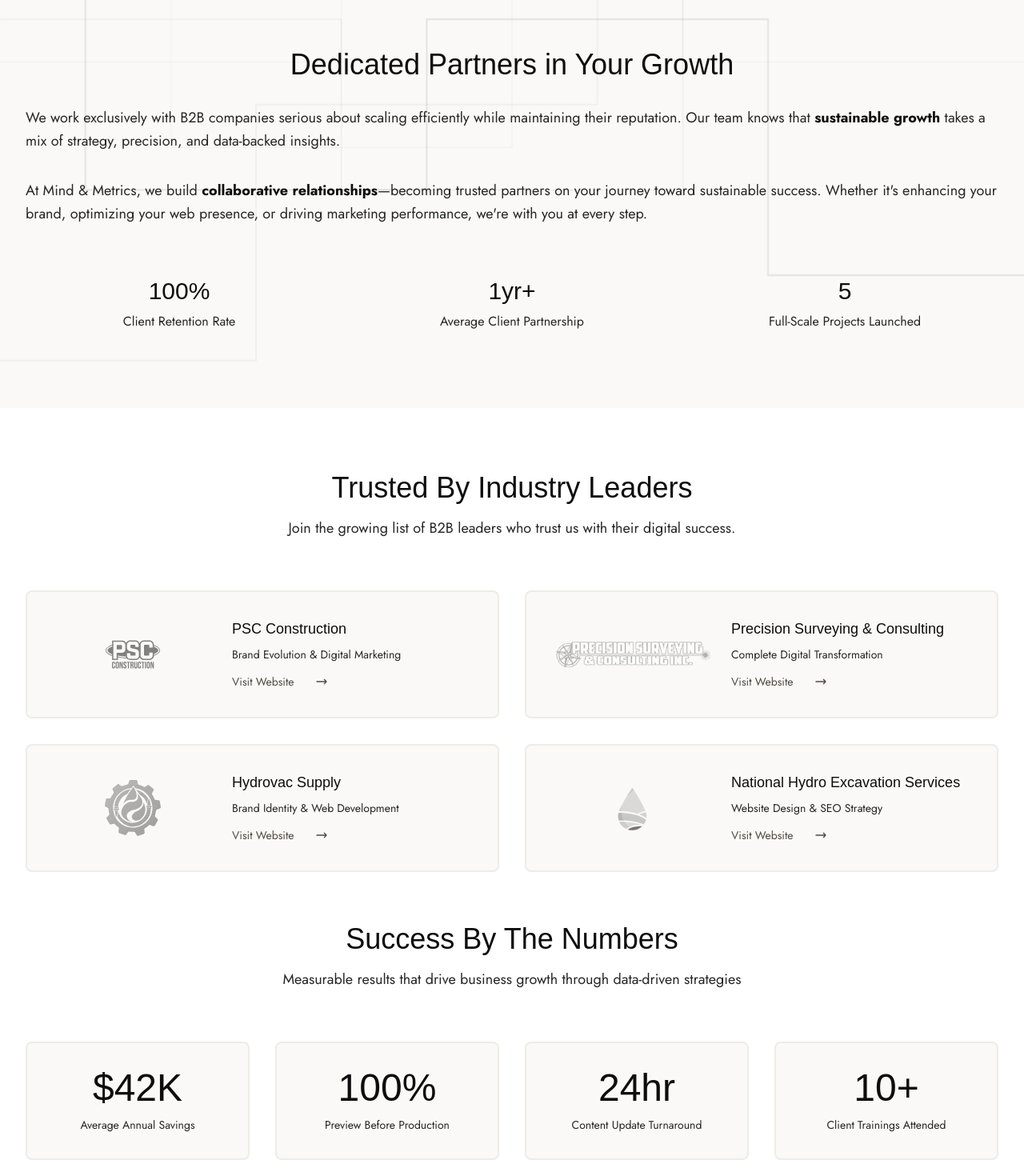
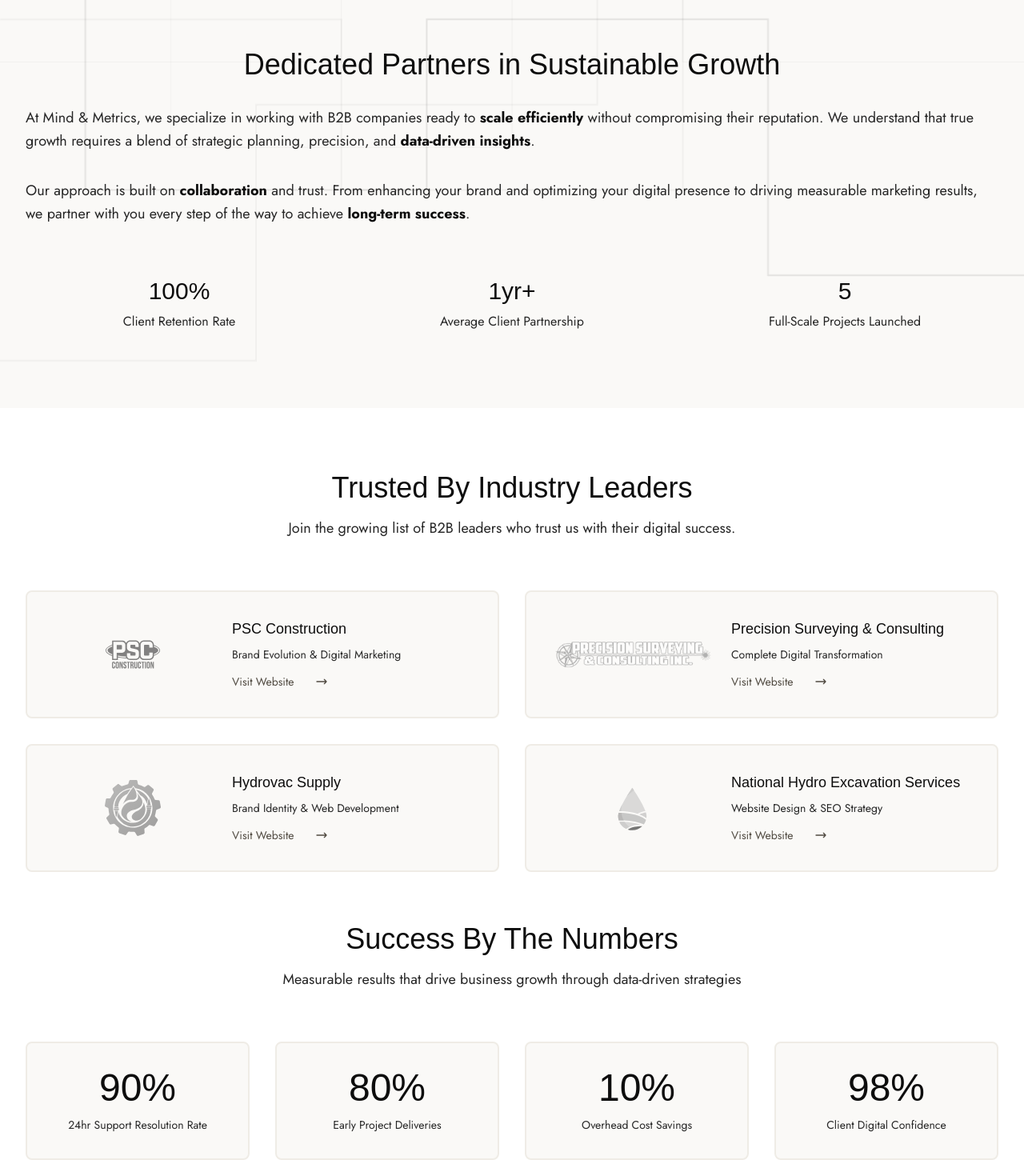
Before and after one commit to Kalikoze/mind-and-metrics-branding, a Next.js app: page / in a window 1280 px wide. Shown: the part 660-2130 px from the top of the page at 80% size. Built offline with nearby package versions, Linux system fonts and the light colour scheme; a web font is replaced by a local one.

Commit message:
Refactor: Update copy through multiple parts on the website and remove extra images, leaving the core background image for the hero section

```diff
--- a/app/about/page.tsx
+++ b/app/about/page.tsx
@@ -10,12 +10,20 @@ export default function About() {
     title: "A Better Way to Serve Your Brand",
     paragraphs: [
       {
-        text: "For years, we partnered with marketing agencies that failed to build a meaningful relationship with us or truly understand the unique needs of our business. As we worked to scale, we realized that the support we were receiving wasn't aligned with where we were headed. Every suggestion we made for a new approaches or shared feedback on how we wanted to market our business, the response was always, \"That's just not how it's done.\" The strategies we were presented with were not driven by data that was relevant to our business goals, leaving us with numbers that didn't provide actionable insights.",
-        highlights: ["meaningful relationship", "unique needs"]
+        text: "For years, we worked with marketing agencies that failed to build meaningful relationships or truly understand the unique needs of our business. As we scaled, it became clear that the support we were receiving didn't align with our goals. Every time we suggested new approaches or shared feedback on how we wanted to market our business, the response was always, \"That's just not how it's done.\"",
+        highlights: ["meaningful relationships", "unique needs"]
       },
       {
-        text: "The website they built for us wasn't a custom solution—it was a generic template that didn't reflect our brand or the vision we had for our future. They didn't take the time to understand what made our business unique or why certain approaches mattered. Instead of empowering us to grow, their process created more obstacles. Why wasn't the team listening to us—the people who know the business inside and out? What was meant to save time and drive growth only added to our frustrations. That's when Mind and Metrics was created. We know businesses like yours needed more than just a vendor—they needed a true partner. Mind and Metrics was built be that advocate: a team focused on understanding your business, supporting your growth, and delivering strategies based on data and insights that matter. With personalized care and a tailored approach, we handle all things marketing and branding, so you can get back to running your business and achieving your goals.",
-        highlights: ["true partner", "personalized care"]
+        text: "The strategies presented weren't backed by data relevant to our business, leaving us with numbers that lacked actionable insights. The website they built wasn't custom—it was a generic template that didn't reflect our brand or vision. They didn't take the time to understand what made us unique or why certain approaches mattered. Instead of empowering our growth, their process added obstacles.",
+        highlights: ["data-driven insights", "custom solutions"]
+      },
+      {
+        text: "Why wasn't the team listening to us—the people who know our business inside and out? What was meant to save time and drive growth only added to our frustration. That's when Mind & Metrics was born.",
+        highlights: ["business expertise", "transformative change"]
+      },
+      {
+        text: "We realized businesses like yours need more than just a vendor—they need a true partner. At Mind & Metrics, we're focused on understanding your business, supporting your growth, and delivering data-driven strategies that matter. With a personalized approach, we handle all things marketing and branding so you can get back to doing what you do best running your business and achieving your goals.",
+        highlights: ["true partner", "personalized approach"]
       }
     ],
     stats: [
@@ -28,9 +36,8 @@ export default function About() {
   return (
     <main>
       <Hero
-        title="Where Strategy Meets Reputation and Results"
-        subtitle="Building lasting partnerships with B2B leaders through data-driven solutions and collaborative excellence."
-        showBackground={false}
+        title="Where Strategy, Reputation, and Results Align"
+        subtitle="We create lasting partnerships with B2B leaders, delivering data-driven solutions through collaboration and precision."
       />
       <ValueProposition {...valuePropositionData} />
       <TeamLeaders />
--- a/app/contact/page.tsx
+++ b/app/contact/page.tsx
@@ -7,9 +7,8 @@ export default function Contact() {
   return (
     <main>
       <Hero
-        title="Start Your Growth Journey"
-        subtitle="Ready to transform your brand with data-driven strategies? Let's discuss how we can help your business reach its full potential."
-        showBackground={false}
+        title="Begin Your Brand Transformation"
+        subtitle="Ready to elevate your brand with data-driven strategies? Let's explore how we can help your business unlock its full potential and drive lasting growth."
       />
       <ContactSection />
     </main>
--- a/app/page.tsx
+++ b/app/page.tsx
@@ -8,15 +8,15 @@ import ClientShowcase from '@/components/pages/home/ClientShowcase';
 
 export default function Home() {
   const valuePropositionData = {
-    title: "Dedicated Partners in Your Growth",
+    title: "Dedicated Partners in Sustainable Growth",
     paragraphs: [
       {
-        text: "We work exclusively with B2B companies serious about scaling efficiently while maintaining their reputation. Our team knows that sustainable growth takes a mix of strategy, precision, and data-backed insights.",
-        highlights: ["sustainable growth"]
+        text: "At Mind & Metrics, we specialize in working with B2B companies ready to scale efficiently without compromising their reputation. We understand that true growth requires a blend of strategic planning, precision, and data-driven insights.",
+        highlights: ["scale efficiently", "data-driven insights"]
       },
       {
-        text: "At Mind & Metrics, we build collaborative relationships—becoming trusted partners on your journey toward sustainable success. Whether it's enhancing your brand, optimizing your web presence, or driving marketing performance, we're with you at every step.",
-        highlights: ["collaborative relationships"]
+        text: "Our approach is built on collaboration and trust. From enhancing your brand and optimizing your digital presence to driving measurable marketing results, we partner with you every step of the way to achieve long-term success.",
+        highlights: ["collaboration", "long-term success"]
       }
     ],
     stats: [
--- a/app/privacy-policy/page.tsx
+++ b/app/privacy-policy/page.tsx
@@ -32,7 +32,6 @@ export default function Privacy() {
       <Hero
         title="Privacy Policy"
         subtitle="How we collect, use, and protect your information"
-        showBackground={false}
       />
       <ValueProposition {...valuePropositionData} />
       <PrivacyContent />
--- a/app/services/page.tsx
+++ b/app/services/page.tsx
@@ -9,7 +9,6 @@ export default function Services() {
       <Hero
         title="Strategic Solutions for Business Growth"
         subtitle="Comprehensive B2B services designed to transform your digital presence and drive measurable results."
-        showBackground={false}
       />
       <ServiceDetails />
     </main>
--- a/components/Contact/ContactInfo.tsx
+++ b/components/Contact/ContactInfo.tsx
@@ -16,9 +16,9 @@ export default function ContactInfo() {
         Get in Touch
       </h2>
       <p className="text-dark-600 mb-12" data-cy="contact-info-description">
-        Whether you&apos;re looking to transform your brand, optimize your digital presence,
-        or develop a comprehensive marketing strategy, we&apos;re here to help. Let&apos;s discuss
-        how we can help your business reach its full potential.
+        Whether you&apos;re ready to transform your brand, enhance your digital presence,
+        or craft a tailored marketing strategy, we&apos;re here to help. Let&apos;s connect
+        and discuss how we can drive your business toward its full potential.
       </p>
 
       <div className="space-y-8">
--- a/components/common/Hero.tsx
+++ b/components/common/Hero.tsx
@@ -17,7 +17,6 @@ interface HeroProps {
     text: string;
     href: string;
   };
-  showBackground?: boolean;
 }
 
 const Hero: React.FC<HeroProps> = ({
--- a/components/pages/about/TeamLeaders.tsx
+++ b/components/pages/about/TeamLeaders.tsx
@@ -12,15 +12,15 @@ import FemaleProfile from '@/public/assets/about/female-profile.svg';
 const leaders = [
   {
     name: "Julia Eskelson",
-    role: "Brand Strategy Director",
-    bio: "Combining creative vision with brand development expertise, specializing in visual storytelling and strategic marketing. Leverages professional photography background and design principles to help businesses build authentic, engaging brand identities that resonate with their target audience.",
+    role: "Lead Brand Strategist & Marketing Specialist",
+    bio: "With a background in professional photography and digital design. Specializes in creating authentic, engaging brand identities that combine creative vision with strategic marketing, while maintaining a focus on consistency and measurable results.",
     image: FemaleProfile,
-    linkedin: "https://linkedin.com/",
+    linkedin: "https://www.linkedin.com/in/julia-eskelson/",
     email: "jeskelson@mindandmetricsbranding.com"
   },
   {
     name: "Travis Rollins",
-    role: "Technical Director & Lead Engineer",
+    role: "Lead Software Engineer",
     bio: "Bringing 7+ years of software development expertise and educational leadership in modern web technologies. Specializes in creating powerful digital experiences that combine technical excellence with intuitive design, while maintaining a focus on accessibility and best practices.",
     image: MaleProfile,
     linkedin: "https://www.linkedin.com/in/travisrollins/",
--- a/components/pages/home/ClientShowcase.tsx
+++ b/components/pages/home/ClientShowcase.tsx
@@ -8,10 +8,10 @@ import NatHydroLogo from '@/public/assets/logos/nat-hydro-logo.svg';
 import PrecisionSurveyLogo from '@/public/assets/logos/precision-survey-logo.svg';
 
 const stats = [
-  { value: "$42K", label: "Average Annual Savings" },
-  { value: '100%', label: 'Preview Before Production' },
-  { value: '24hr', label: 'Content Update Turnaround' },
-  { value: '10+', label: 'Client Trainings Attended' }
+  { value: "90%", label: "24hr Support Resolution Rate" },
+  { value: '80%', label: "Early Project Deliveries" },
+  { value: '10%', label: "Overhead Cost Savings" },
+  { value: '98%', label: "Client Digital Confidence" }
 ];
 
 const clientLogos = [
--- a/components/pages/home/PricingPreview.tsx
+++ b/components/pages/home/PricingPreview.tsx
@@ -7,17 +7,17 @@ const valueProps = [
   {
     icon: HiOutlinePuzzlePiece,
     title: "Tailored Solutions",
-    description: "Custom-built strategies that adapt to your specific business needs and goals"
+    description: "Strategies custom-crafted to meet your unique business needs and objectives"
   },
   {
     icon: HiOutlineScale,
     title: "Flexible Scaling",
-    description: "Adjust services and resources as your business grows and evolves"
+    description: "Easily adapt services and resources as your business evolves"
   },
   {
     icon: HiOutlineChartBar,
     title: "Transparent ROI",
-    description: "Clear reporting and metrics to demonstrate value and impact"
+    description: "Detailed reporting and metrics to clearly demonstrate value and impact"
   }
 ];
 
@@ -32,7 +32,7 @@ const PricingPreview = () => {
             Transparent Value-Based Pricing
           </h2>
           <p data-cy="pricing-preview-subtitle" className="text-dark-600 text-lg max-w-2xl mx-auto">
-            Discover a pricing structure that aligns with your goals and scales with your success
+            A pricing model designed to align with your goals and grow with your success.
           </p>
         </div>
 
```
Also changed, not shown: 1 other file (tests, documents, lock files or other folders).
